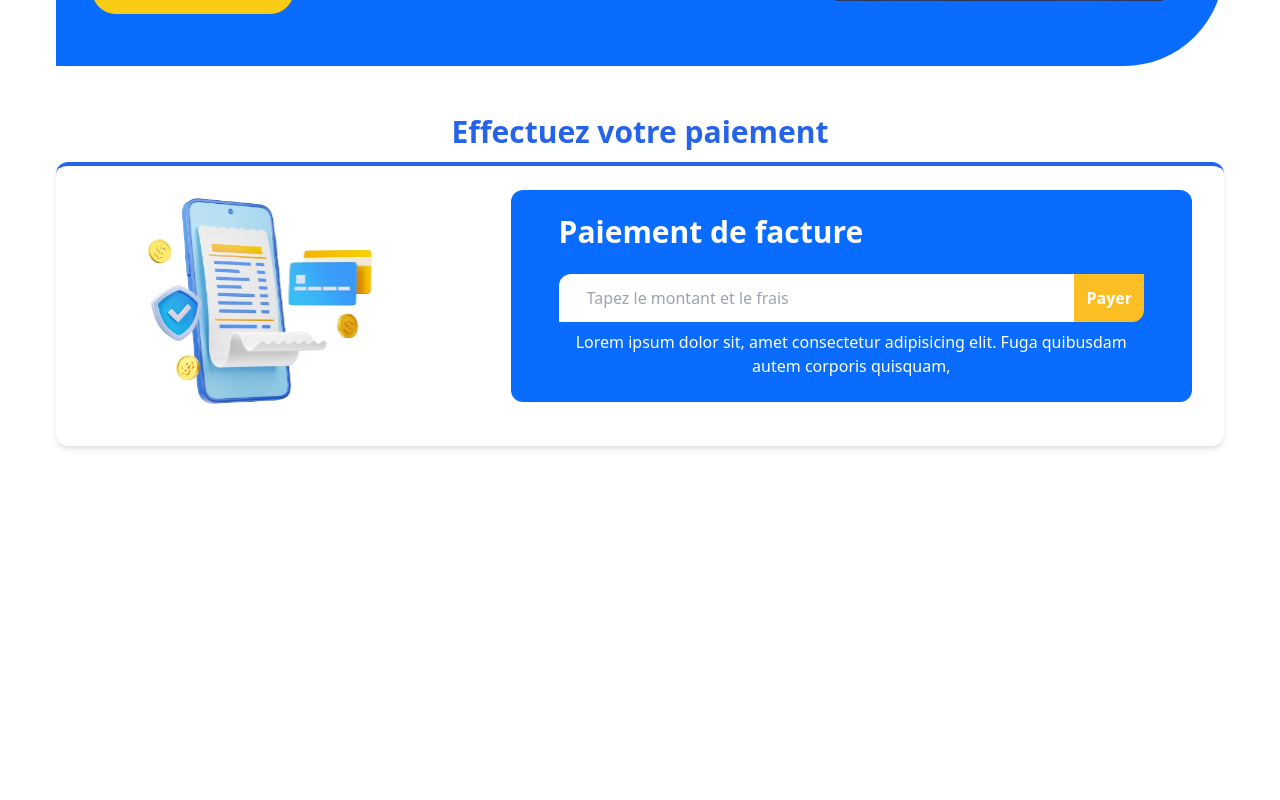
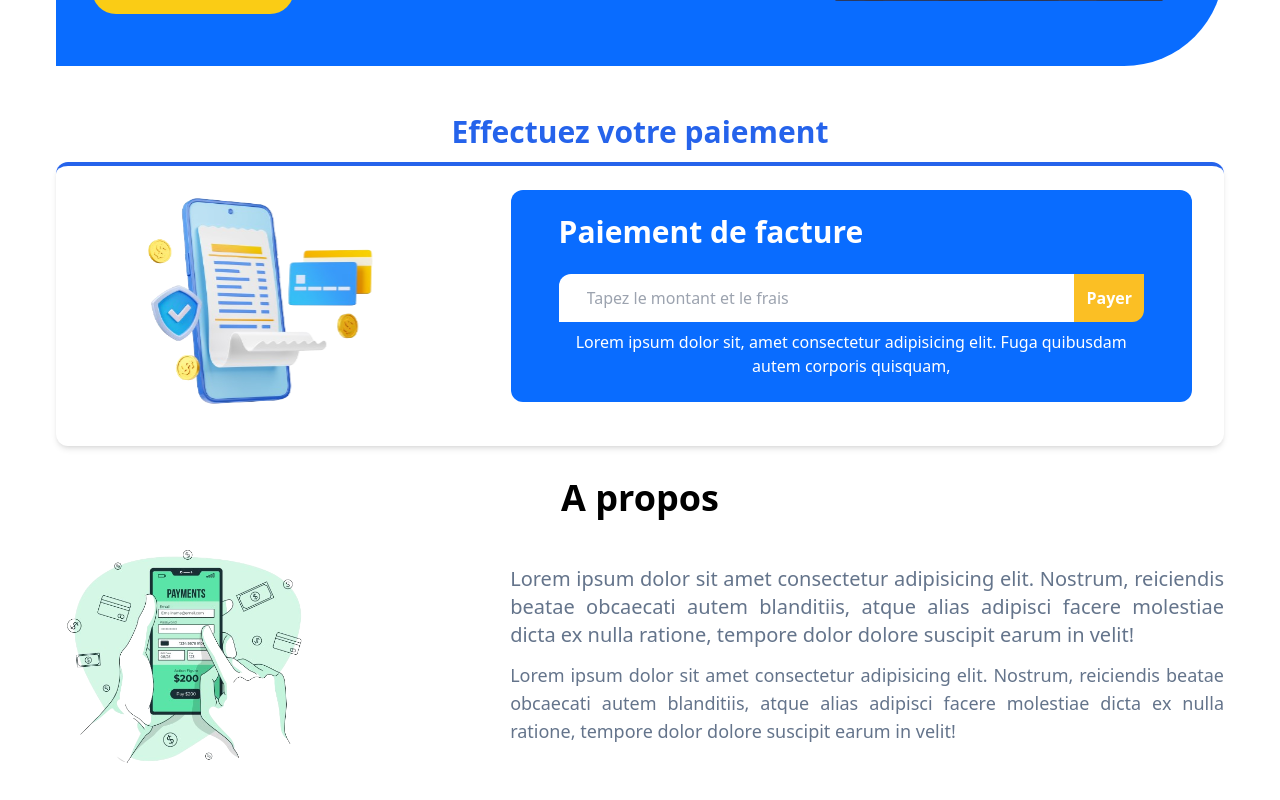
Before and after one commit to rovertnet/app_transact, a React (Vite) app: page / in a window 1280 px wide. Shown: the part 322-1122 px from the top of the page. Before the commit the page ends 800 px from the top, so only its background shows below. Built offline with nearby package versions, Linux system fonts and the light colour scheme.

Commit message:
add the component : about and footer

```diff
--- a/src/composants/body/Body.jsx
+++ b/src/composants/body/Body.jsx
@@ -1,3 +1,4 @@
+import About from "./about/About";
 import Banner from "./home/Banner"
 import Paie from "./paie/Paie";
 
@@ -7,6 +8,7 @@ function Body() {
     <div>
       <Banner />
       <Paie />
+      <About />
     </div>
   );
 }
--- /dev/null
+++ b/src/composants/body/about/About.jsx
@@ -0,0 +1,35 @@
+
+
+function About() {
+  return (
+    <>
+      <div className=" md:px-14 p-4 max-w-s mx-auto">
+        <h2 className=" md:text-4xl text-center text-3xl font-extrabold pb-3">
+          A propos
+        </h2>
+        <div className=" flex flex-col  md:flex-row justify-between items-center gap-2">
+          <div className=" md:w-1/2">
+            <img src="../../public/P1.png" alt="ùission" />
+          </div>
+
+          <div className=" md:w-4/5">
+            <p className=" text-slate-500 text-xl mb-3 text-justify">
+              Lorem ipsum dolor sit amet consectetur adipisicing elit. Nostrum,
+              reiciendis beatae obcaecati autem blanditiis, atque alias adipisci
+              facere molestiae dicta ex nulla ratione, tempore dolor dolore
+              suscipit earum in velit!
+            </p>
+            <p className=" text-slate-500 text-lg mb-3 text-justify">
+              Lorem ipsum dolor sit amet consectetur adipisicing elit. Nostrum,
+              reiciendis beatae obcaecati autem blanditiis, atque alias adipisci
+              facere molestiae dicta ex nulla ratione, tempore dolor dolore
+              suscipit earum in velit!
+            </p>
+          </div>
+        </div>
+      </div>
+    </>
+  );
+}
+
+export default About
--- a/src/composants/body/paie/Paie.jsx
+++ b/src/composants/body/paie/Paie.jsx
@@ -7,7 +7,7 @@ function Paie() {
   // }
   return (
     <>
-      <div className=" md:px-14 p-4 max-w-s mx-auto">
+      <div className=" md:px-14 p-4 max-w-s mx-auto" id="paie">
         <h2 className="text-center text-3xl font-extrabold  pb-3 text-blue-600">
           Effectuez votre paiement
         </h2>
--- a/src/composants/header/Navbar.jsx
+++ b/src/composants/header/Navbar.jsx
@@ -65,7 +65,7 @@ function Navbar() {
       </nav>
 
       <div
-        className={` space-y-4 mt-24 ml-32 justify-center px-6 py-3 pb-5 w-[150px] bg-white ${
+        className={` space-y-4 mt-24 lg:ml-33 ml-32 justify-center px-6 py-3 pb-5 w-[150px] bg-white ${
           showMenu
             ? "block justify-center fixed top-0 right-0 left-0"
             : "hidden "
```
Also changed, not shown: src/composants/footer/Footer.jsx (added, +10 -0 lines).
